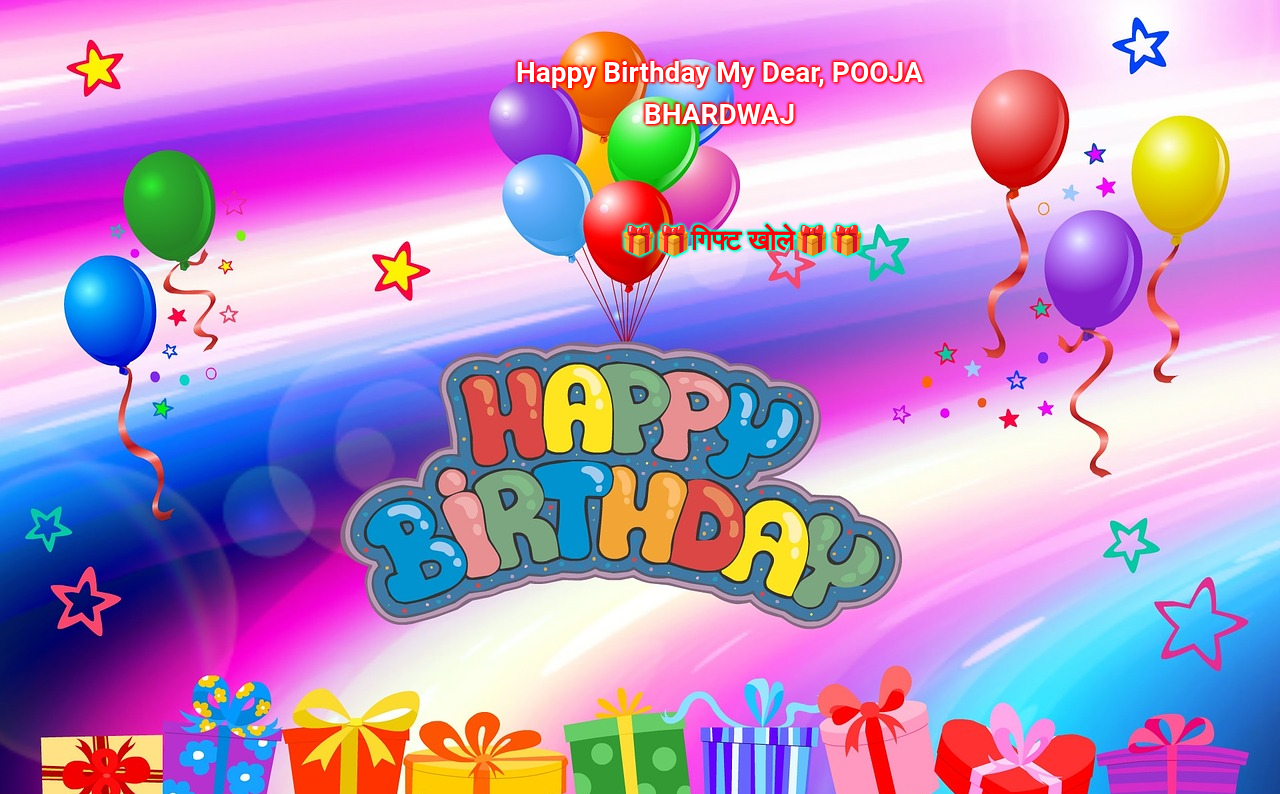
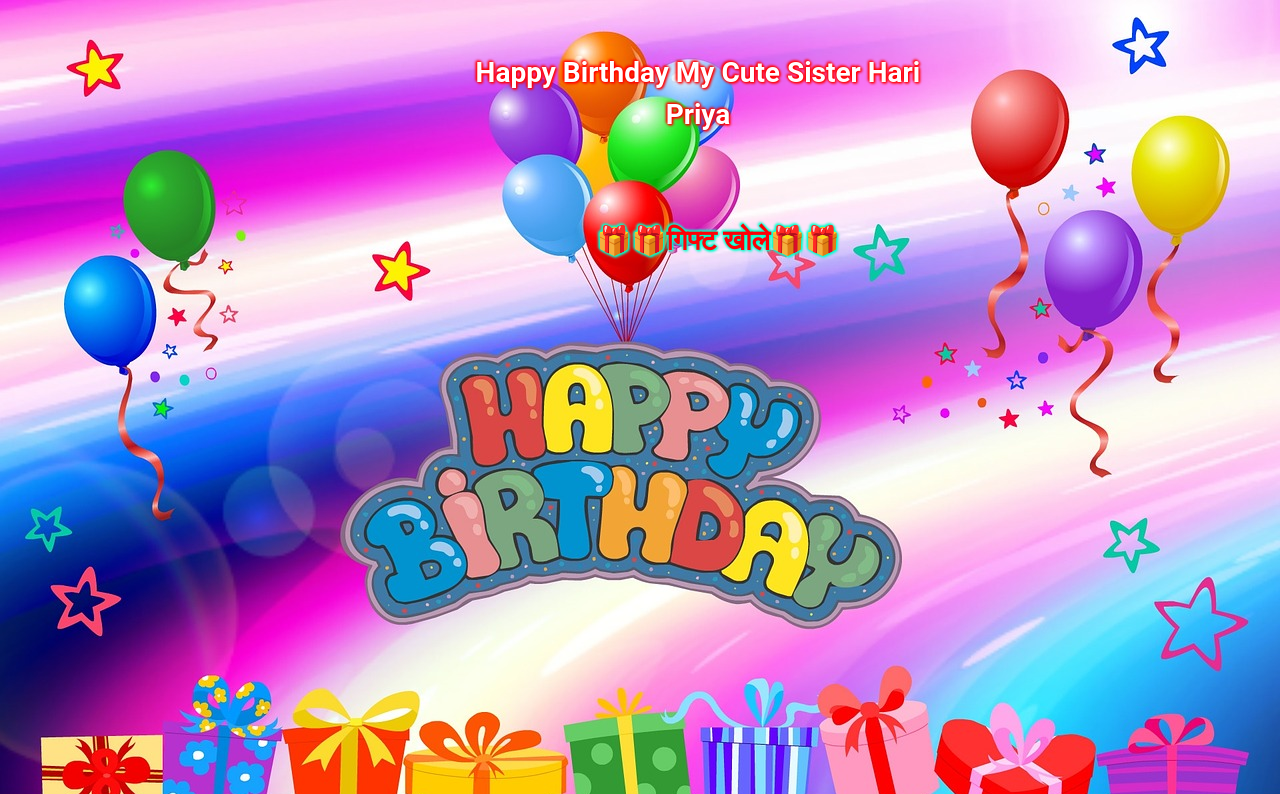
Before and after one commit to SAURABHSINGHBHARDWAJ/haripriya, a plain HTML site: page index.html in a window 1280 px wide. Shown: the top 794 px of the page. Drawn offline with nearby package versions, Linux system fonts and the light colour scheme; animation ran at ten frames a second; a script that the page names is missing; a web font is replaced by a local one.

Commit message:
Update index.html

```diff
--- a/index.html
+++ b/index.html
@@ -4,9 +4,9 @@
 <meta http-equiv="Content-Type" content="text/html; charset=utf-8">
 <meta name="viewport" content="width=device-width,initial-scale=1,maximum-scale=1" />
 <meta name="google" content="notranslate">
-<title>Happy Birthday Dear Friend POOJA BHARDWAJ</title>
-<meta name="description" content="HAPPY BIRTHDAY🎂🎀🎁 POOJA BHARDWAJ">
-<meta property="og:description" content="HAPPY BIRTHDAY🎂🎀🎁 POOJA BHARDWAJ" />
+<title>Happy Birthday My Cute Sister HARI-PRIYA</title>
+<meta name="description" content="HAPPY BIRTHDAY🎂🎀🎁 HARI-PRIYA">
+<meta property="og:description" content="HAPPY BIRTHDAY🎂🎀🎁 HARI PRIYA" />
 <!--<meta property="og:site_name" content="Create New Wish" />
 <meta property="og:image" content="OVSzeDm.png">-->
 <link rel="icon" type="image/png" href="scP5WrK.png">
@@ -1324,7 +1324,7 @@ $(document).ready(function() { $curtainopen = false; $(".rope").click(function()
 
 <script>
 var i = 0;
-var txt = 'Happy Birthday My Dear,     POOJA BHARDWAJ';
+var txt = 'Happy Birthday My Cute Sister Hari Priya';
 var speed = 45;
 
 function typeWriter() {
@@ -1418,12 +1418,12 @@ function typeWriter() {
         font-size: 4px;
             margin: -5em 0;
         margin-bottom: 59px;">
-<h1>POOJA BHARDWAJ</h1>
-<h1>POOJA BHARDWAJ</h1>
-<h1>POOJA BHARDWAJ</h1>
-<h1>POOJA BHARDWAJ</h1>
-<h1>POOJA BHARDWAJ</h1>
-<h1>POOJA BHARDWAJ</h1>
+<h1>HARI PRIYA</h1>
+<h1>HARI PRIYA</h1>
+<h1>HARI PRIYA</h1>
+<h1>HARI PRIYA</h1>
+<h1>HARI PRIYA</h1>
+<h1>HARI PRIYA</h1>
 <div class="pyro">
 <div class="before"></div></div>
 </figure>
@@ -1463,7 +1463,7 @@ function typeWriter() {
 और चिडियों ने गाना गाया…<br>
 फूलों ने हंस हंस कर बोला…<br>
 मुबारक हो तुम्हारा  जन्मदिन आया...<br>
-	28 JULY 2020<br><br>
+	26 JAN 2022 <br><br>
 </p>
 <img src="t5.gif" style="animation: pulse 2.5s infinite; max-width:300px; width:100%;"><br>
 <p style="text-shadow: 1px 1px 3px #FF0000, 1px 1px 3px #FF0000, -1px -1px 3px #FF0000, -1px -1px 3px #FF0000;color: yellow;">Hope your birthday is as wonderful and extraordinary as you are <br><br>
@@ -1473,7 +1473,7 @@ Life का हर Goal रहे आपका Clear,<br>
 तुम Success पाओ Without any Fear<br>
 हर पल जियो Without any Tear,<br>
 Enjoy your day Dear,<br>
-🎁🎀🎂HAPPY BIRTHDAY पूजा भारद्वाज🎂🎀🎁
+🎁🎀🎂HAPPY BIRTHDAY HARI PRIYA🎂🎀🎁
 
 </p>
 
```
